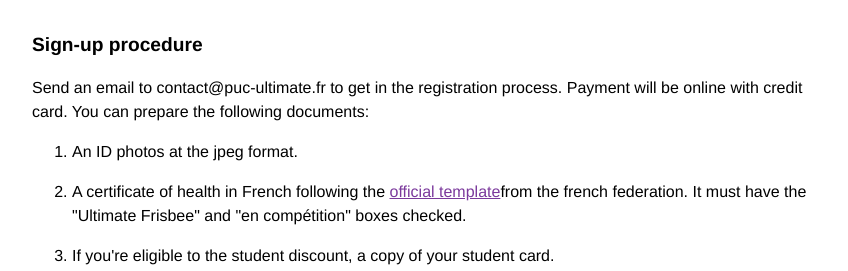
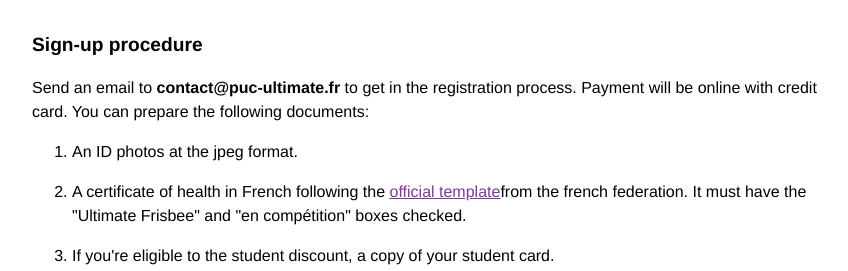
Before and after one commit to ahouhpuc/ahouhpuc.github.io, a Jekyll site: the page built from sign-up.html, in a window 1280 px wide. Shown: the part 580-851 px from the top of the page, without its empty margins (208-1056 px from the left). Built offline with Jekyll 4.4.1, drawn with Linux system fonts in a browser that asks for light colours.

```diff
--- a/sign-up.html
+++ b/sign-up.html
@@ -42,7 +42,7 @@ description: The season extends from September 1 to August 31. Registration take
 
 <h2>Sign-up procedure</h2>
 
-<p>Send an email to contact@puc-ultimate.fr to get in the registration process. Payment will be online with credit card. You can prepare the following documents:</p>
+<p>Send an email to <b>contact@puc-ultimate.fr</b> to get in the registration process. Payment will be online with credit card. You can prepare the following documents:</p>
 
 <ol>
   <li>An ID photos at the jpeg format.</li>
```
